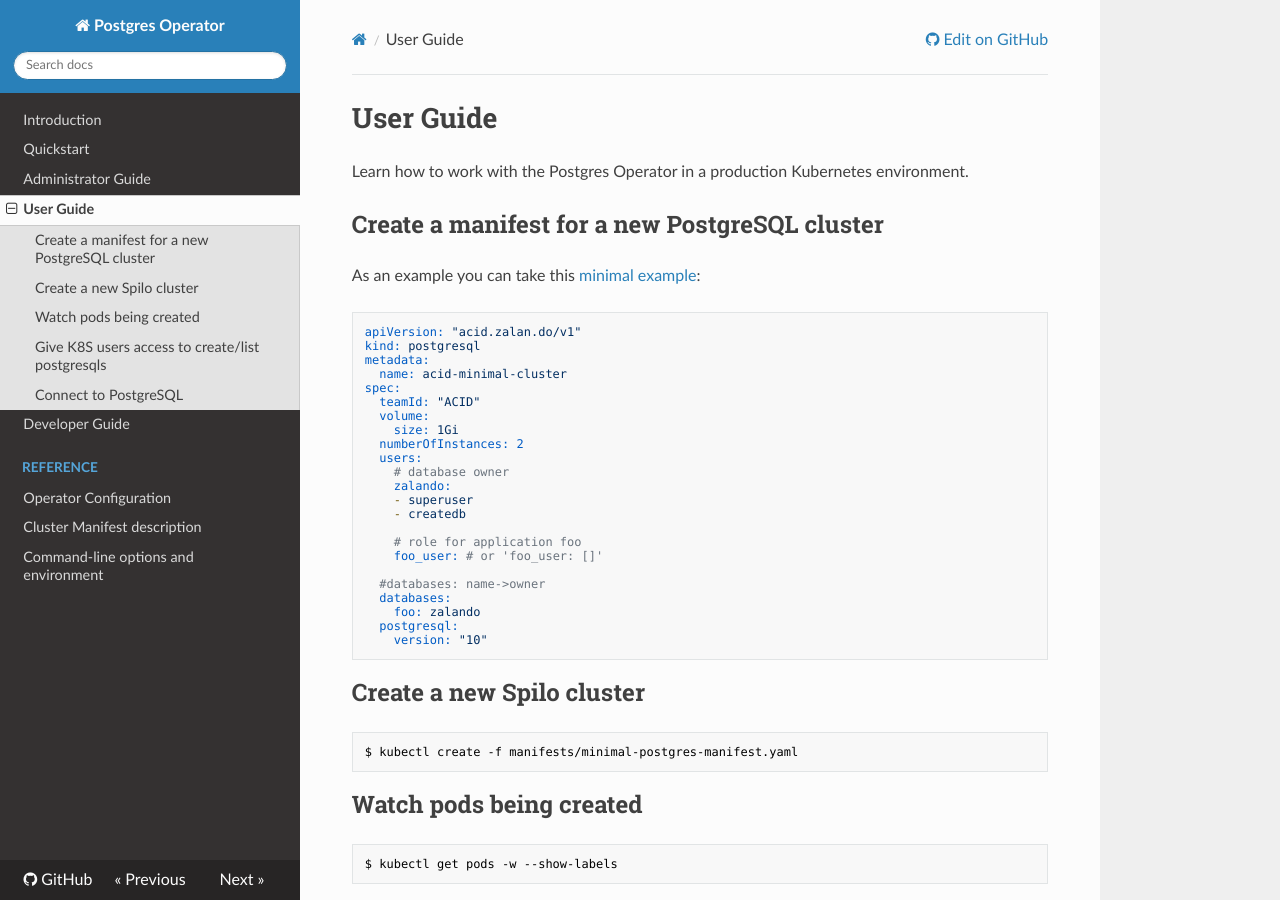
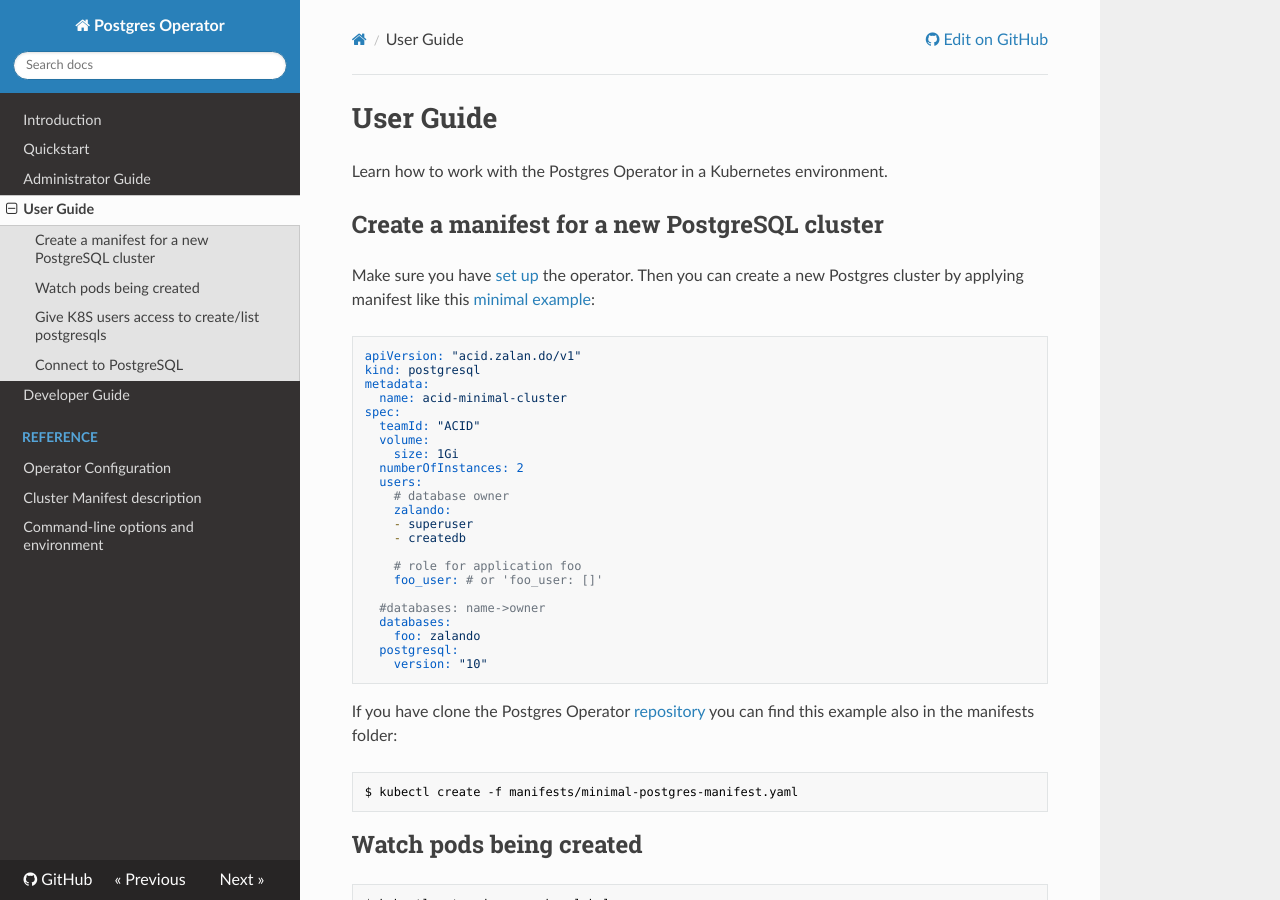
Before and after one commit to zalando/postgres-operator, an MkDocs documentation site: the page built from docs/user.md, in a window 1280 px wide and 900 px high. Built offline with MkDocs 1.6.1, drawn with Linux system fonts in a browser that asks for light colours; nearby versions of some CDN libraries; old or Windows-style settings are respelled for this version of MkDocs.

````diff
--- a/docs/user.md
+++ b/docs/user.md
@@ -1,12 +1,11 @@
 # User Guide
 
-Learn how to work with the Postgres Operator in a production Kubernetes
-environment.
+Learn how to work with the Postgres Operator in a Kubernetes environment.
 
 ## Create a manifest for a new PostgreSQL cluster
 
-As an example you can take this
-[minimal example](https://github.com/zalando/postgres-operator/blob/master/manifests/minimal-postgres-manifest.yaml):
+Make sure you have [set up](quickstart.md) the operator. Then you can create a
+new Postgres cluster by applying manifest like this [minimal example](https://github.com/zalando/postgres-operator/blob/master/manifests/minimal-postgres-manifest.yaml):
 
 ```yaml
 apiVersion: "acid.zalan.do/v1"
@@ -34,7 +33,8 @@ spec:
     version: "10"
 ```
 
-## Create a new Spilo cluster
+If you have clone the Postgres Operator [repository](https://github.com/zalando/postgres-operator)
+you can find this example also in the manifests folder:
 
 ```bash
 $ kubectl create -f manifests/minimal-postgres-manifest.yaml
@@ -52,8 +52,8 @@ $ kubectl get pods -w --show-labels
 $ kubectl create -f manifests/user-facing-clusterroles.yaml
 ```
 
-Creates zalando-postgres-operator:users:view, :edit and :admin clusterroles that are
-aggregated into the default roles.
+Creates zalando-postgres-operator:users:view, :edit and :admin clusterroles that
+are aggregated into the default roles.
 
 ## Connect to PostgreSQL
 
@@ -83,11 +83,13 @@ $ psql -U postgres -p 6432
 Postgres Operator allows defining roles to be created in the resulting database
 cluster. It covers three use-cases:
 
-* `manifest roles`: create application roles specific to the cluster described in the manifest.
-* `infrastructure roles`: create application roles that should be automatically created on every
+* `manifest roles`: create application roles specific to the cluster described
+in the manifest.
+* `infrastructure roles`: create application roles that should be automatically
+created on every
   cluster managed by the operator.
-* `teams API roles`: automatically create users for every member of the team owning the database
-  cluster.
+* `teams API roles`: automatically create users for every member of the team
+owning the database cluster.
 
 In the next sections, we will cover those use cases in more details.
 
@@ -99,8 +101,11 @@ for an example of `zalando` role, defined with `superuser` and `createdb`
 flags.
 
 Manifest roles are defined as a dictionary, with a role name as a key and a
-list of role options as a value. For a role without any options it is best to supply the empty
-list `[]`. It is also possible to leave this field empty as in our example manifests, but in certain cases such empty field may removed by Kubernetes [due to the `null` value it gets](https://kubernetes.io/docs/concepts/overview/object-management-kubectl/declarative-config/#how-apply-calculates-differences-and-merges-changes) (`foobar_user:` is equivalent to `foobar_user: null`).
+list of role options as a value. For a role without any options it is best to
+supply the empty list `[]`. It is also possible to leave this field empty as in
+our example manifests, but in certain cases such empty field may removed by
+Kubernetes [due to the `null` value it gets](https://kubernetes.io/docs/concepts/overview/object-management-kubectl/declarative-config/#how-apply-calculates-differences-and-merges-changes)
+(`foobar_user:` is equivalent to `foobar_user: null`).
 
 The operator accepts the following options:  `superuser`, `inherit`, `login`,
 `nologin`, `createrole`, `createdb`, `replication`, `bypassrls`.
@@ -288,8 +294,9 @@ spec:
 
 ## Sidecar Support
 
-Each cluster can specify arbitrary sidecars to run. These containers could be used for
-log aggregation, monitoring, backups or other tasks. A sidecar can be specified like this:
+Each cluster can specify arbitrary sidecars to run. These containers could be
+used for log aggregation, monitoring, backups or other tasks. A sidecar can be
+specified like this:
 
 ```yaml
 apiVersion: "acid.zalan.do/v1"
@@ -314,21 +321,22 @@ spec:
           value: "any-k8s-env-things"
 ```
 
-In addition to any environment variables you specify, the following environment variables
-are always passed to sidecars:
+In addition to any environment variables you specify, the following environment
+variables are always passed to sidecars:
 
   - `POD_NAME` - field reference to `metadata.name`
   - `POD_NAMESPACE` - field reference to `metadata.namespace`
   - `POSTGRES_USER` - the superuser that can be used to connect to the database
   - `POSTGRES_PASSWORD` - the password for the superuser
 
-The PostgreSQL volume is shared with sidecars and is mounted at `/home/postgres/pgdata`.
+The PostgreSQL volume is shared with sidecars and is mounted at
+`/home/postgres/pgdata`.
 
 
 ## InitContainers Support
 
-Each cluster can specify arbitrary init containers to run. These containers can be
-used to run custom actions before any normal and sidecar containers start.
+Each cluster can specify arbitrary init containers to run. These containers can
+be used to run custom actions before any normal and sidecar containers start.
 An init container can be specified like this:
 
 ```yaml
@@ -393,4 +401,11 @@ If you add
 ```
   enableLogicalBackup: true
 ```
-to the cluster manifest, the operator will create and sync a k8s cron job to do periodic logical backups of this particular Postgres cluster. Due to the [limitation of Kubernetes cron jobs](https://kubernetes.io/docs/concepts/workloads/controllers/cron-jobs/#cron-job-limitations) it is highly advisable to set up additional monitoring for this feature; such monitoring is outside of the scope of operator responsibilities. See [configuration reference](reference/cluster_manifest.md) and [administrator documentation](administrator.md) for details on how backups are executed.
+to the cluster manifest, the operator will create and sync a k8s cron job to do
+periodic logical backups of this particular Postgres cluster. Due to the
+[limitation of Kubernetes cron jobs](https://kubernetes.io/docs/concepts/workloads/controllers/cron-jobs/#cron-job-limitations)
+it is highly advisable to set up additional monitoring for this feature; such
+monitoring is outside of the scope of operator responsibilities. See
+[configuration reference](reference/cluster_manifest.md) and
+[administrator documentation](administrator.md) for details on how backups are
+executed.
````
Also changed, not shown: other parts of docs/user.md (+2 -1 lines), README.md (+19 -44 lines), docs/administrator.md (+63 -21 lines), docs/index.md (+20 -0 lines).
